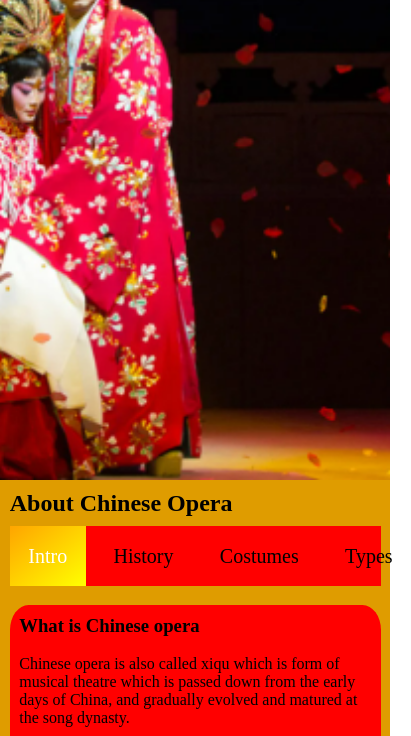
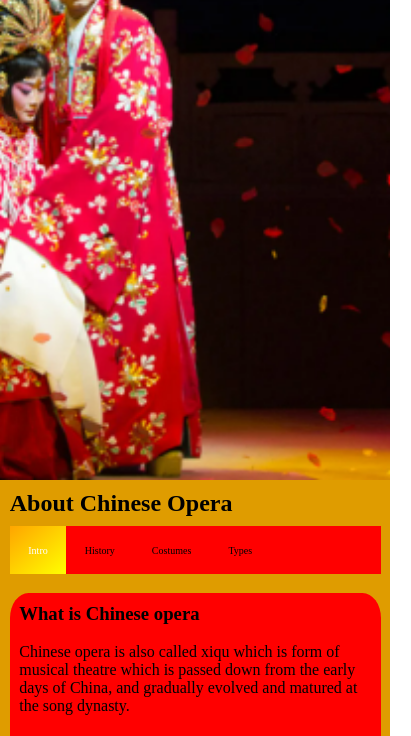
Before and after one commit to bruhifellded/xufangzheng.github.io, a plain HTML site: page Assignment2/index.html in a window 390 px wide. Shown: the part 364-1100 px from the top of the page, 411 px wide, since content can reach past the window. Drawn offline with Linux system fonts and the light colour scheme.

Commit message:
Add files via upload

```diff
--- a/Assignment2/css/css.css
+++ b/Assignment2/css/css.css
@@ -497,10 +497,9 @@ input {
         display: flex;
         flex-direction: row;
         margin: 2.5% 2.5% 2.5% 0%;
-        flex: 95%;
+        flex: 90%;
         background-color: red;
-        font-size: 20px;
-        gap: 2.5%;
+        font-size: 10px;
 
 
     }
```
